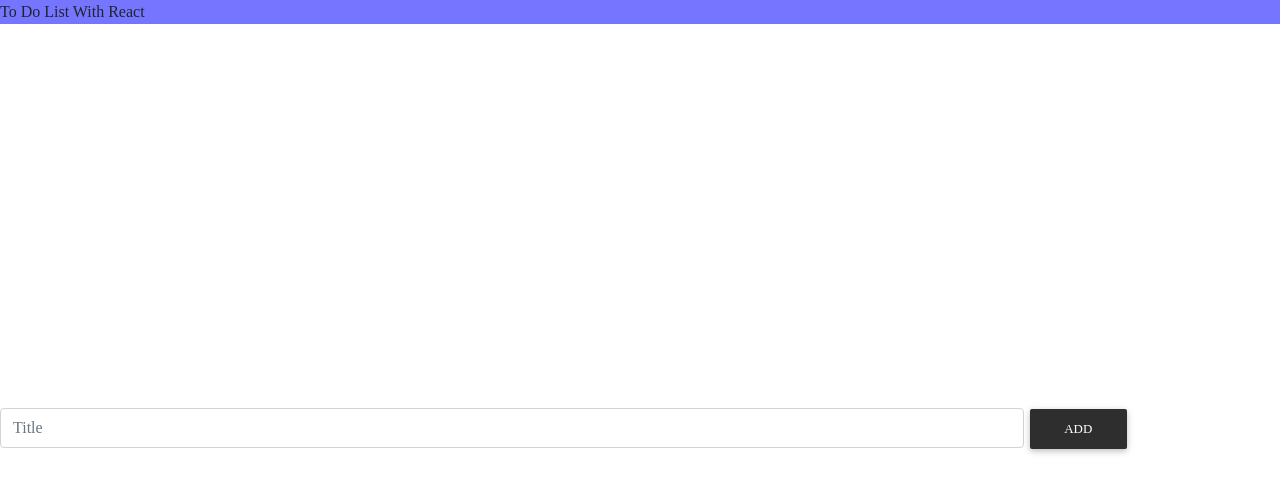
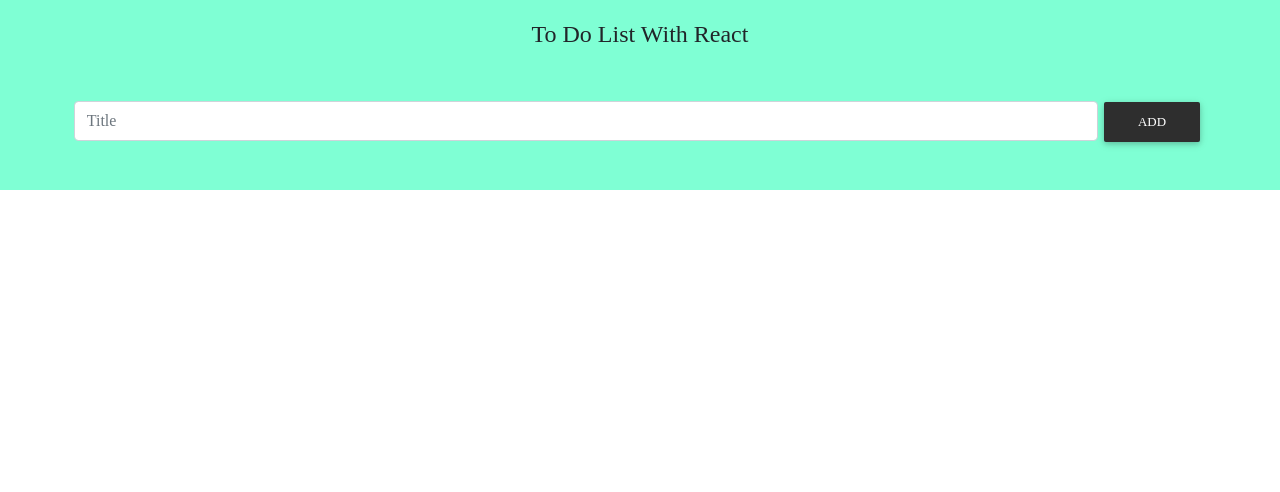
Before and after one commit to muhammadsarim555/react_work, a React (Create React App) app in the folder todoList_react/: page / in a window 1280 px wide. Shown: the top 492 px of the page. Built offline with nearby package versions, Linux system fonts and the light colour scheme.

Commit message:
added work for list

```diff
--- a/todoList_react/src/App.css
+++ b/todoList_react/src/App.css
@@ -1,13 +1,24 @@
+* {
+  box-sizing: border-box;
+}
+.App{
+    background-color: aquamarine;
+    padding-bottom: 2%;
+    text-align: center;
+}
+.App .h4{
+  position: relative;
+  top: 20px;
+}
 .content{
   font-family: -webkit-body;
 }
 
 #title{
+  margin-top: 5%;
+  display: inline;
+  height: 40px;
   width:80%;
-  height: 40px;
-  /* text-align: center; */
-  margin-top: 30%;
-  display: inline;
 }
 
 #addbtn{
@@ -16,7 +27,10 @@
 
 }
 
-#header{
+/* #header{
   background-color: rgba(0, 0, 255, 0.541);
+
   width: 100%;
-}
+  padding: 3%;
+  text-align: center;
+} */
--- a/todoList_react/src/App.js
+++ b/todoList_react/src/App.js
@@ -3,21 +3,38 @@
 import './App.css';
 
 class App extends Component {
+  constructor(){
+    super()
 
-  renderHeader(){
-    return(
-      <div id="header">
-          To Do List With React
-      </div>
-    );
+    this.state = {
+      userInput : "",
+      list : [],
+    }
   }
 
+  // update(){
+  //   this.setState ({
+  //   userInput:  input,
+  // })
+
+  // }
+  // work(){
+  //   let titleValue = document.getElementById("title").value;
+
+  // }
+
+  changeUserInput(input){
+    this.setState({
+      userInput: input,
+    })
+  }
   renderTitle(){
 
     return (
     <div className="App">
+         <h4 className="h4"> To Do List With React</h4>
          <div className="form-group">
-        <input type="text" className="form-control" id="title" placeholder="Title"/>
+        <input type="text" onChange={(e) => this.changeUserInput(e.target.value)} value={this.state.userInput} className="form-control" id="title" placeholder="Title"/>
         <button id="addbtn" type="button" className="btn btn-elegant">Add </button>
     </div>
 
@@ -29,7 +46,7 @@
     return (
       // console.log(this),
 <div className="content" >
-      {this.renderHeader()}
+      {/* {this.renderHeader()}  */}
      {this.renderTitle()}
       </div>
     );
```
